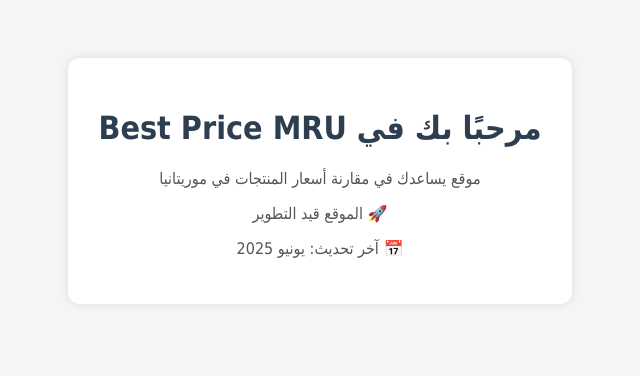
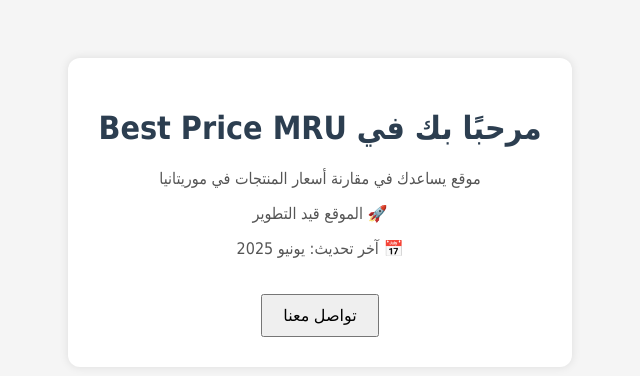
Before and after one commit to S87807/Bestpricemru, a plain HTML site: page index.html in a window 1280 px wide. Shown: the whole page, without its empty margins (320-960 px from the left). Drawn offline with Linux system fonts and the light colour scheme.

Commit message:
Update index.html

```diff
--- a/index.html
+++ b/index.html
@@ -30,7 +30,12 @@
     <h1>مرحبًا بك في Best Price MRU</h1>
     <p>موقع يساعدك في مقارنة أسعار المنتجات في موريتانيا</p>
     <p>🚀 الموقع قيد التطوير</p>
-    <p>📅 آخر تحديث: يونيو 2025</p>
+   <p>📅 آخر تحديث: يونيو 2025</p>
+ <a href="contact.html">
+  <button style="margin-top: 20px; padding: 10px 20px; font-size: 16px;">
+    تواصل معنا
+  </button>
+ </a>
   </div>
 </body>
 </html>
```
